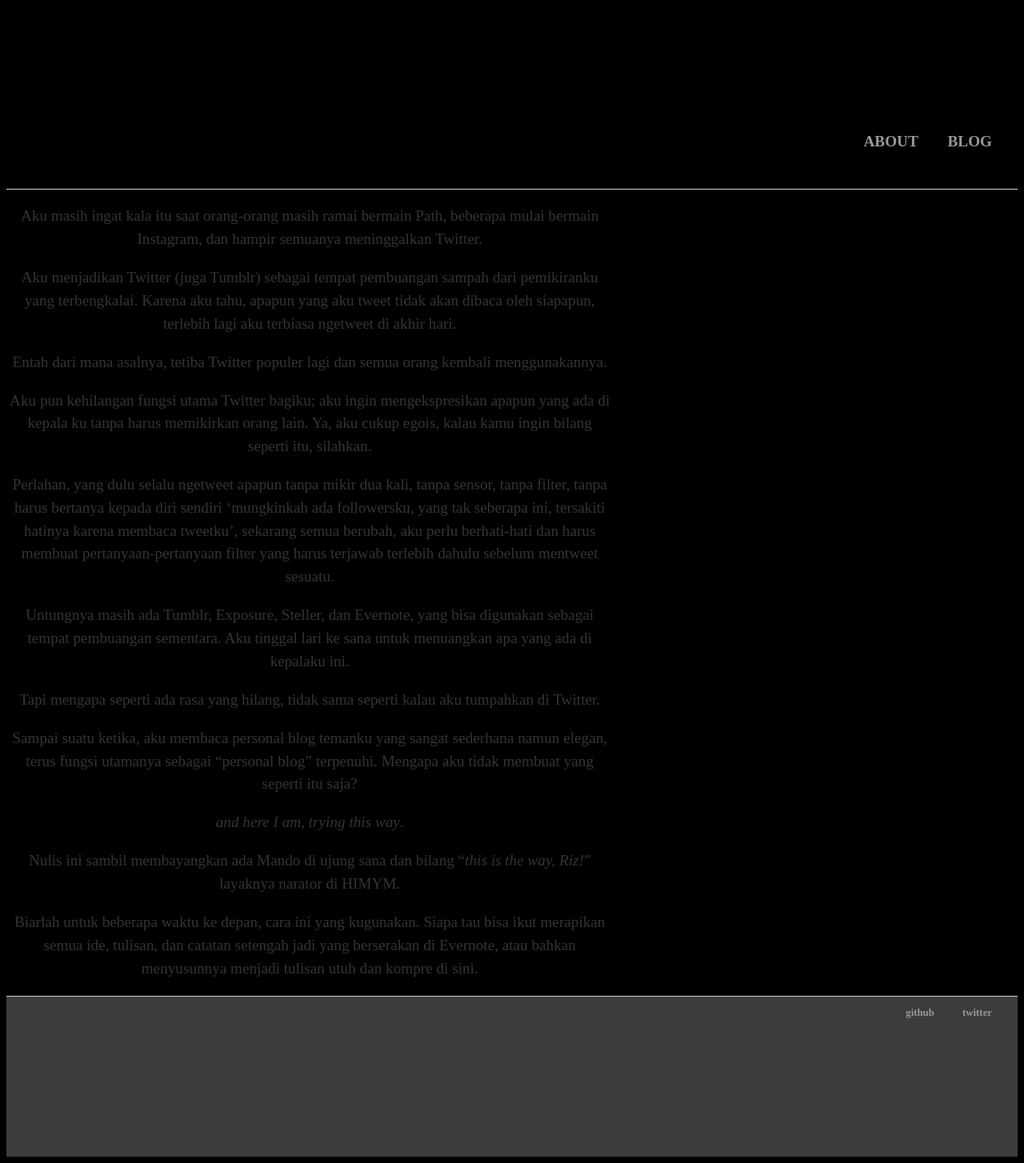
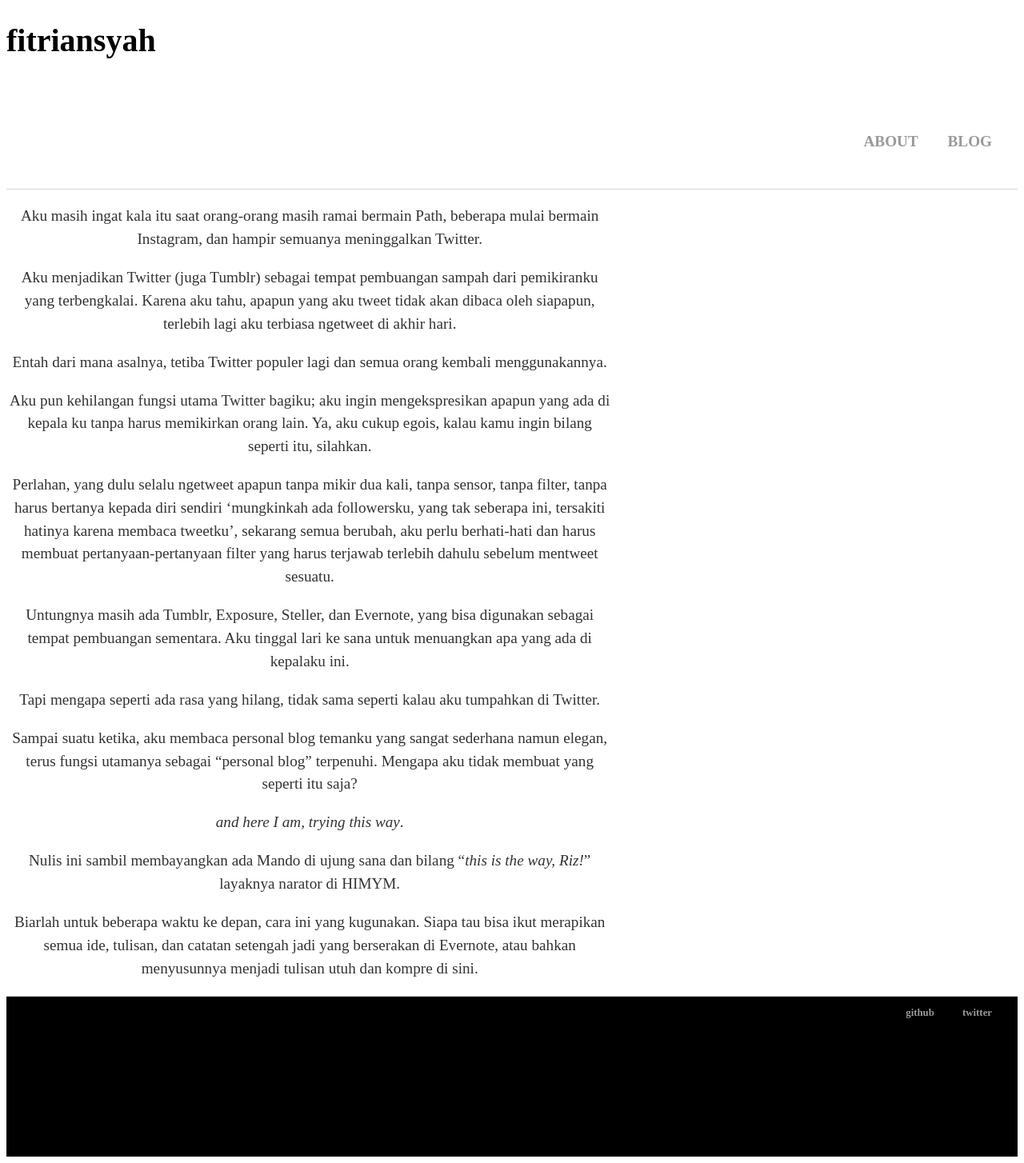
Before and after one commit to rnfitriansyah/rnfitriansyah.github.io, a Jekyll site: the page built from _posts/2020-11-02-The-Starting-Line.md, in a window 1280 px wide. Shown: the whole page at 80% size. Built offline with Jekyll 4.4.1, drawn with Linux system fonts in a browser that asks for light colours.

Commit message:
Update responsive.css

```diff
--- a/css/responsive.css
+++ b/css/responsive.css
@@ -1,6 +1,13 @@
 /* ======================================================== */
 /* =========== GLOBAL STYLES ============================== */
 /* ======================================================== */
+
+#container{
+    min-height: 100vh;
+    width: 100%; max-width: 1200px; margin: 0 auto;
+    padding: 1em;
+    border: 4px solid #222;
+}
 
 nav ul, footer ul {
     text-align: right;
@@ -40,6 +47,7 @@ p {
 footer {
     border-top: 1px solid #d5d5d5;
     font-size: .8em;
+    font-color: white;
 }
 
 ul.posts {
@@ -57,7 +65,6 @@ ul.posts li {
 
 @media screen and (min-width: 350px) {
     body{
-        background-color: black;
     }
 
     header {
@@ -74,7 +81,7 @@ ul.posts li {
 
     footer {
         min-height: 200px;
-        background-color: rgba(100,100,100,.6);
+        background-color: black;
     }
 }
 
```
